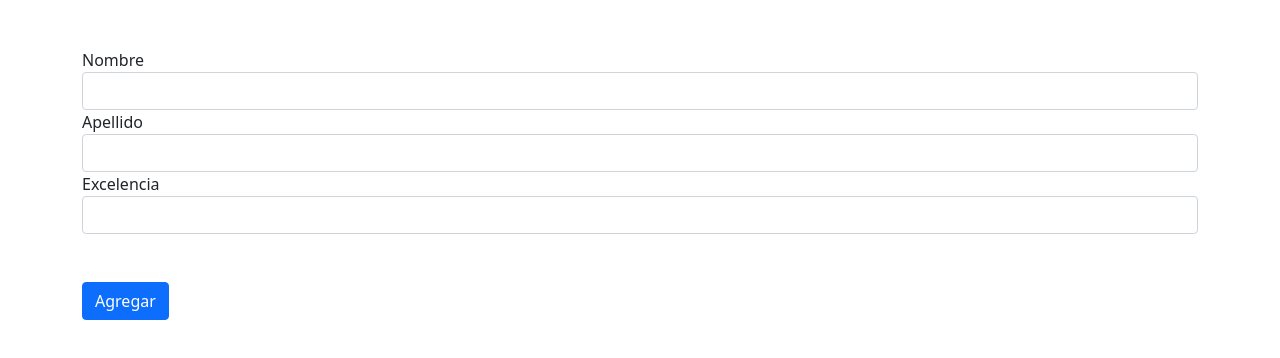
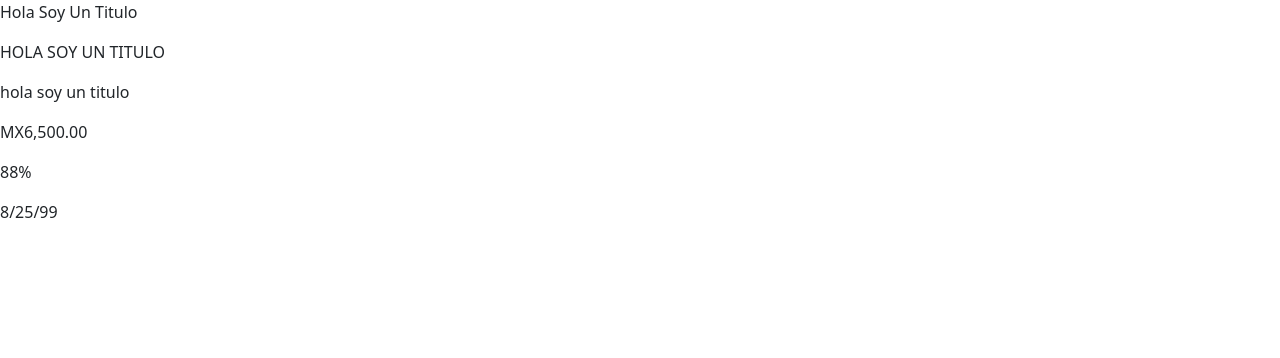
Before and after one commit to SandovalJr/TypeScript_Introduccion_LWEA, an Angular app in the folder PrimerProyecto/holaMundo/: page / in a window 1280 px wide. Shown: the top 358 px of the page. Built offline with nearby package versions, Linux system fonts and the light colour scheme.

Commit message:
pipes basicos

```diff
--- a/PrimerProyecto/holaMundo/src/app/app.component.html
+++ b/PrimerProyecto/holaMundo/src/app/app.component.html
@@ -1,3 +1,4 @@
 <!-- <app-titulos></app-titulos> -->
 <!-- <app-directivas></app-directivas> -->
-<app-ejemplo1></app-ejemplo1>
+<!-- <app-ejemplo1></app-ejemplo1> -->
+<app-pipes></app-pipes>
--- a/PrimerProyecto/holaMundo/src/app/app.module.ts
+++ b/PrimerProyecto/holaMundo/src/app/app.module.ts
@@ -7,9 +7,10 @@ import { TitulosComponent } from './components/titulos/titulos.component';
 import { FormsModule } from '@angular/forms';
 import { DirectivasComponent } from "./components/directivas/DirectivasComponent";
 import { Ejemplo1Component } from './components/ejemplo1/ejemplo1.component';
+import { PipesComponent } from './components/pipes/pipes.component';
 
 @NgModule({
-  declarations: [AppComponent, TitulosComponent, DirectivasComponent, Ejemplo1Component],
+  declarations: [AppComponent, TitulosComponent, DirectivasComponent, Ejemplo1Component, PipesComponent],
   imports: [BrowserModule, FormsModule],
   providers: [],
   bootstrap: [AppComponent],
--- /dev/null
+++ b/PrimerProyecto/holaMundo/src/app/components/pipes/pipes.component.html
@@ -0,0 +1,7 @@
+<p>{{ titulo | titlecase }}</p>
+<p>{{ titulo | uppercase }}</p>
+<p>{{ titulo | lowercase }}</p>
+
+<p>{{ dinero | currency: "MX" }}</p>
+<p>{{ porcentaje | percent }}</p>
+<p>{{ fecha | date: "shortDate" }}</p>
--- /dev/null
+++ b/PrimerProyecto/holaMundo/src/app/components/pipes/pipes.component.ts
@@ -0,0 +1,17 @@
+import { Component, OnInit } from '@angular/core';
+
+@Component({
+  selector: 'app-pipes',
+  templateUrl: './pipes.component.html',
+  styleUrls: ['./pipes.component.scss'],
+})
+export class PipesComponent implements OnInit {
+  titulo: string = 'Hola soy un titulo';
+  dinero: number = 6500;
+  porcentaje: number = 0.88;
+  fecha: Date = new Date('1999-08-25');
+
+  constructor() {}
+
+  ngOnInit(): void {}
+}
```
Also changed, not shown: PrimerProyecto/holaMundo/src/app/components/pipes/pipes.component.scss (added).
